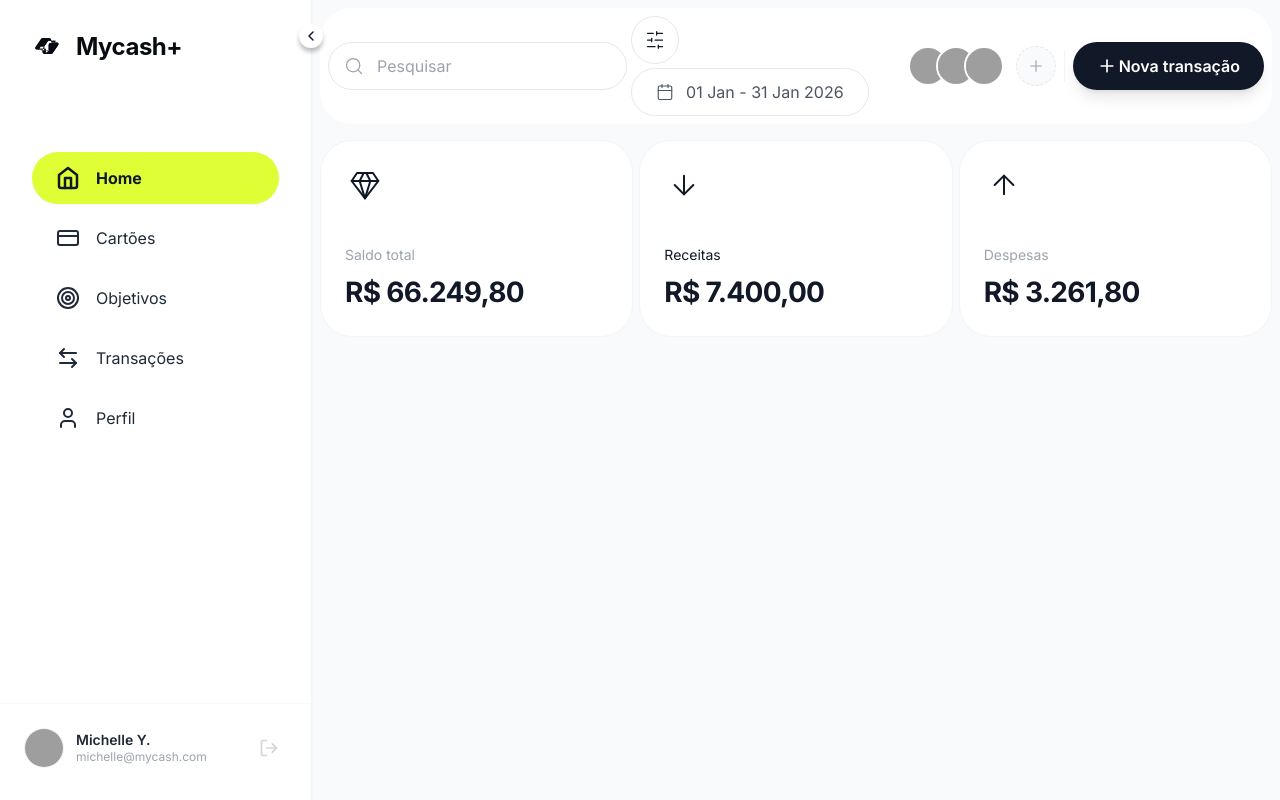
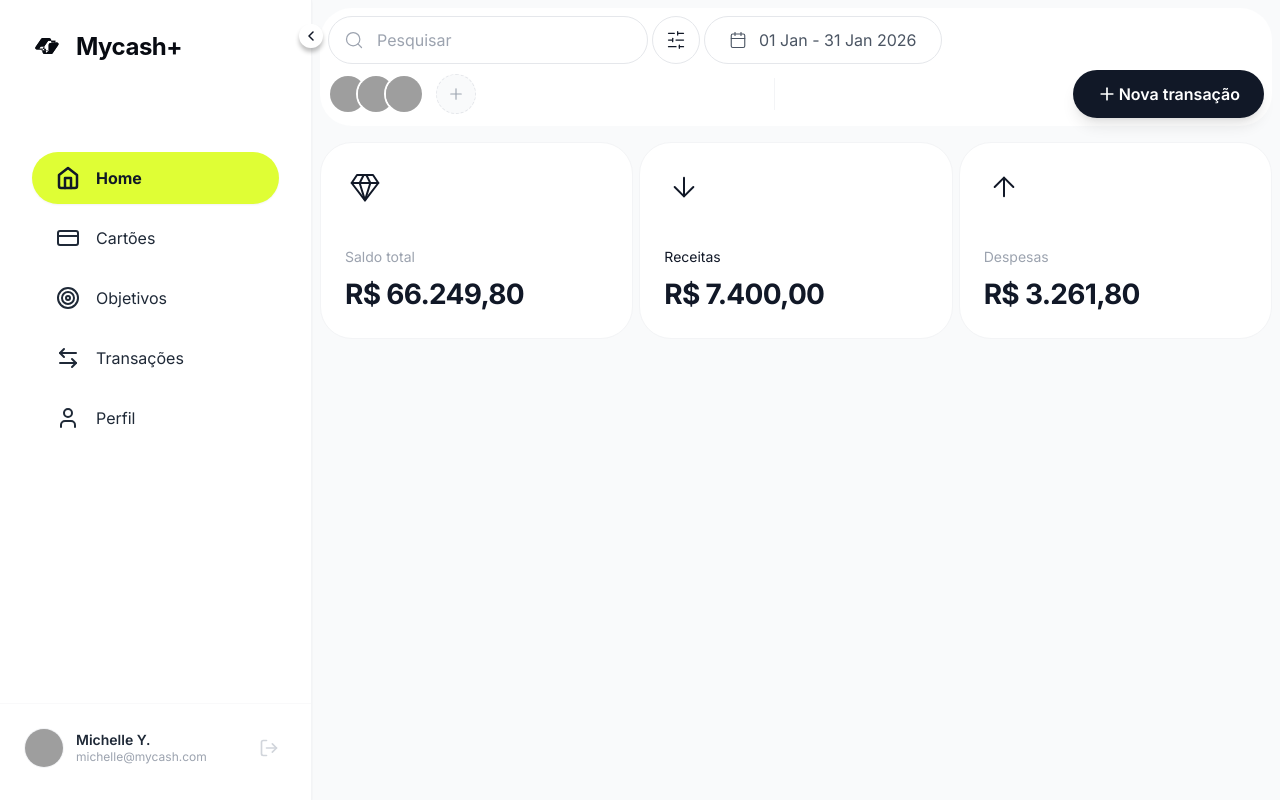
Before and after one commit to miayuyoo/dashboard-mycash, a React (Vite) app: page / in a window 1280 px wide. Built offline with nearby package versions, Linux system fonts and the light colour scheme; grey boxes are pictures that could not be loaded.

Commit message:
fix(header): Improve fluid responsiveness.
- Refactor DashboardHeader layout to use flex-wrap with fluid resizing.
- Ensures controls align correctly on Tablet/Laptop screens without breaking.
- Adjust grouping of search/filters and actions for better mobile adaptation.

```diff
--- a/src/components/dashboard/DashboardHeader.tsx
+++ b/src/components/dashboard/DashboardHeader.tsx
@@ -6,19 +6,25 @@ import { NewTransactionButton } from './header/NewTransactionButton';
 
 export function DashboardHeader() {
     return (
-        <header className="flex flex-col lg:flex-row items-start lg:items-center justify-between gap-6 w-full mb-8 bg-surface-500 p-6 md:p-8 rounded-32">
-            <div className="flex flex-col md:flex-row items-center gap-4 w-full lg:w-auto">
-                <SearchInput />
-                <div className="flex flex-wrap items-center gap-4 w-full md:w-auto">
-                    <FilterToggle />
-                    <DateSelector />
+        <header className="bg-surface-500 p-6 md:p-8 rounded-32 w-full mb-8">
+            <div className="flex flex-wrap items-center justify-between gap-y-6 gap-x-4">
+
+                {/* Left Side: Search & Filters */}
+                <div className="flex flex-col md:flex-row items-start md:items-center gap-4 w-full xl:w-auto flex-1">
+                    <SearchInput />
+
+                    <div className="flex items-center gap-4 w-full md:w-auto">
+                        <FilterToggle />
+                        <DateSelector />
+                    </div>
                 </div>
-            </div>
 
-            <div className="flex flex-col md:flex-row items-center gap-6 w-full lg:w-auto">
-                <FamilySelector />
-                <div className="hidden lg:block w-px h-32 bg-neutral-200 mx-2" />
-                <div className="w-full md:w-auto">
+                {/* Right Side: Family & Actions */}
+                <div className="flex items-center gap-4 w-full xl:w-auto justify-between xl:justify-end xl:flex-none">
+                    <FamilySelector />
+
+                    <div className="hidden md:block w-px h-32 bg-neutral-200 mx-2" />
+
                     <NewTransactionButton />
                 </div>
             </div>
```
